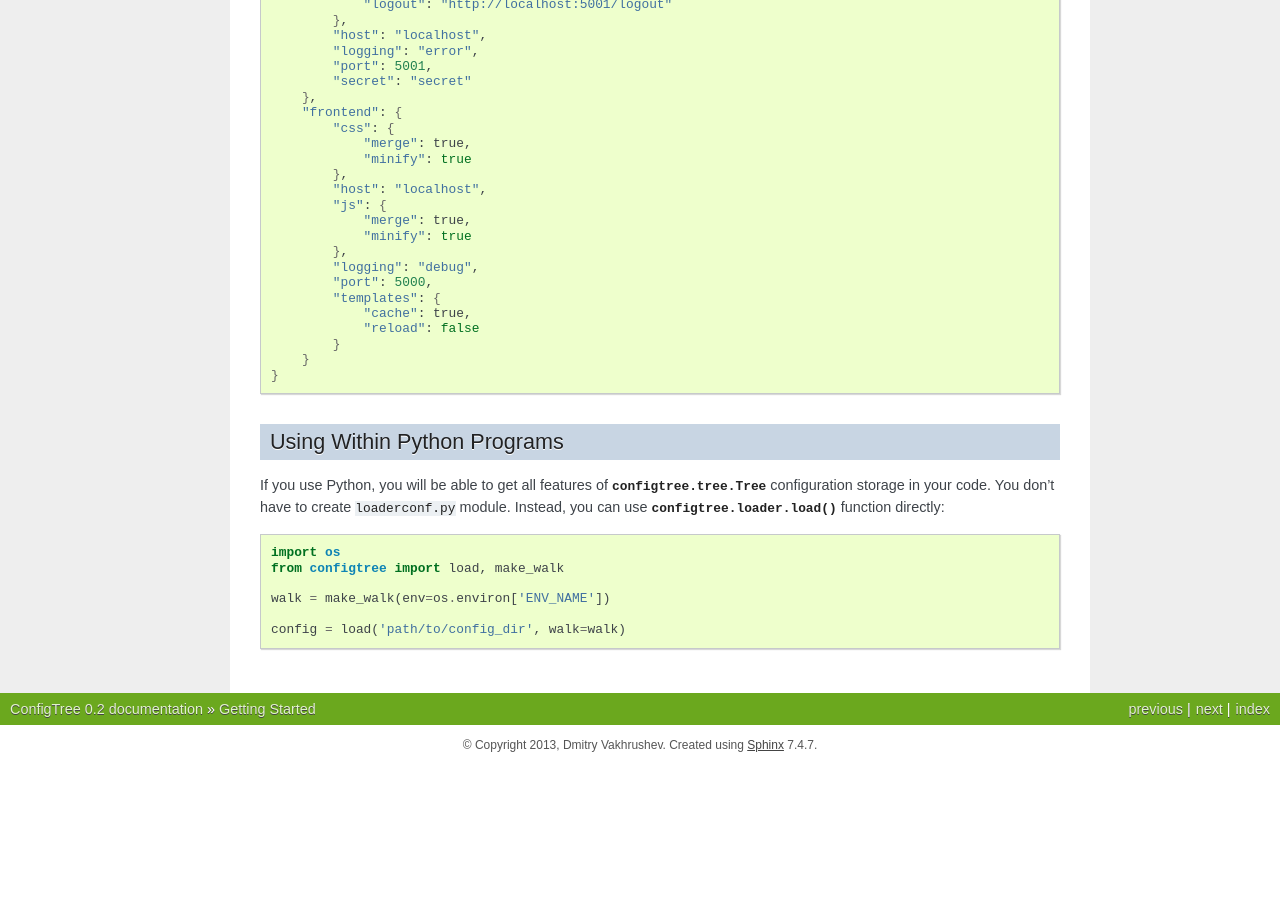
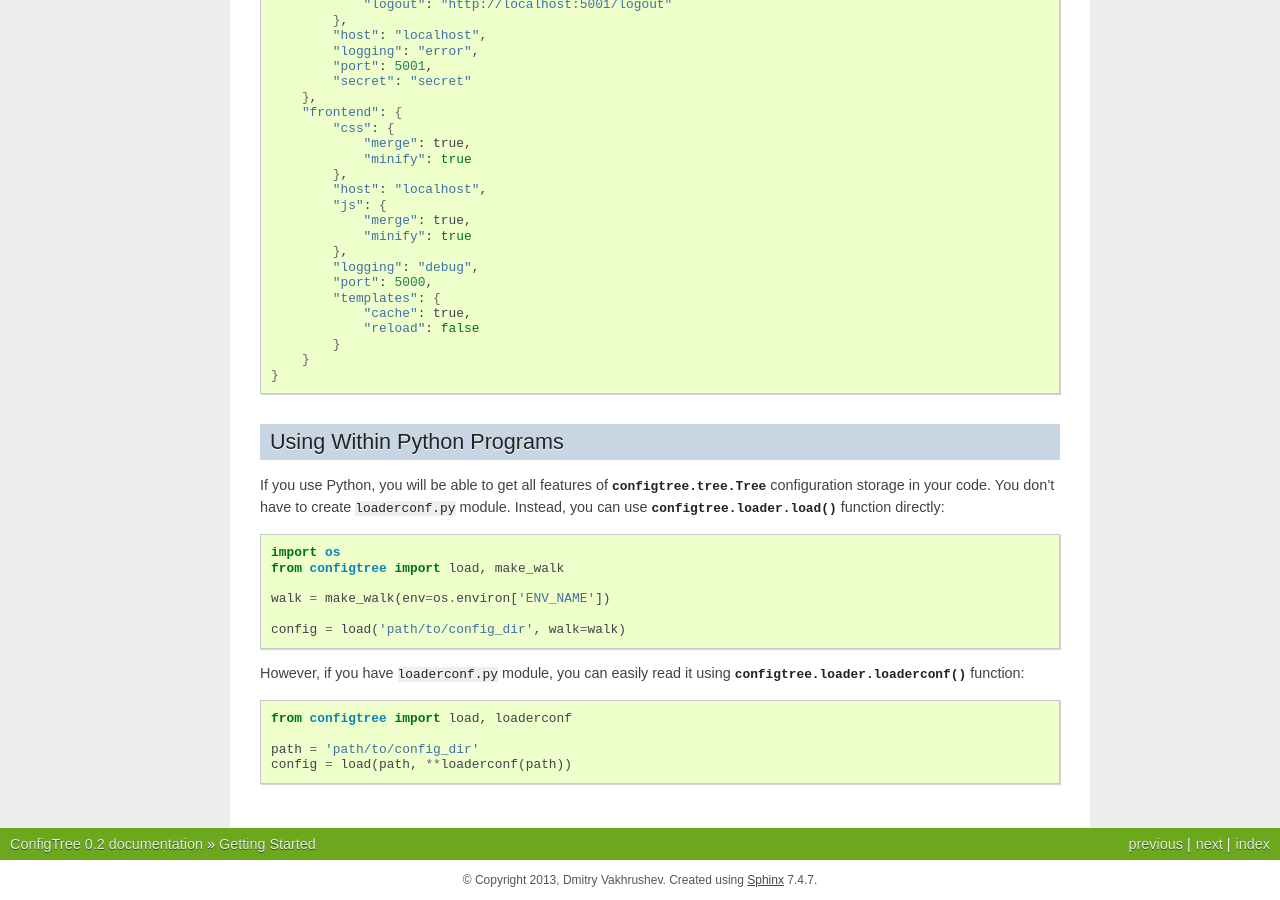
Before and after one commit to StudioEtrange/ConfigTree, a Sphinx documentation site: the page built from docs/getting_started.rst, in a window 1280 px wide and 900 px high, scrolled down 7718 px. Built offline with Sphinx 7.4.7, drawn with Linux system fonts in a browser that asks for light colours; before the commit the page ends 8483 px from its top, so only the background shows below that.

Commit message:
Updated docs

```diff
--- a/docs/getting_started.rst
+++ b/docs/getting_started.rst
@@ -554,3 +554,13 @@ module.  Instead, you can use :func:`configtree.loader.load` function directly:
     walk = make_walk(env=os.environ['ENV_NAME'])
 
     config = load('path/to/config_dir', walk=walk)
+
+However, if you have ``loaderconf.py`` module, you can easily read it using
+:func:`configtree.loader.loaderconf` function:
+
+..  code-block:: python
+
+    from configtree import load, loaderconf
+
+    path = 'path/to/config_dir'
+    config = load(path, **loaderconf(path))
--- a/docs/internals.rst
+++ b/docs/internals.rst
@@ -24,6 +24,7 @@ The section provides per module documentation generated from doc-strings.
 ..  automodule:: configtree.loader
 
 ..  autofunction:: load
+..  autofunction:: loaderconf
 ..  autofunction:: make_walk
 ..  autofunction:: make_update
 
```
